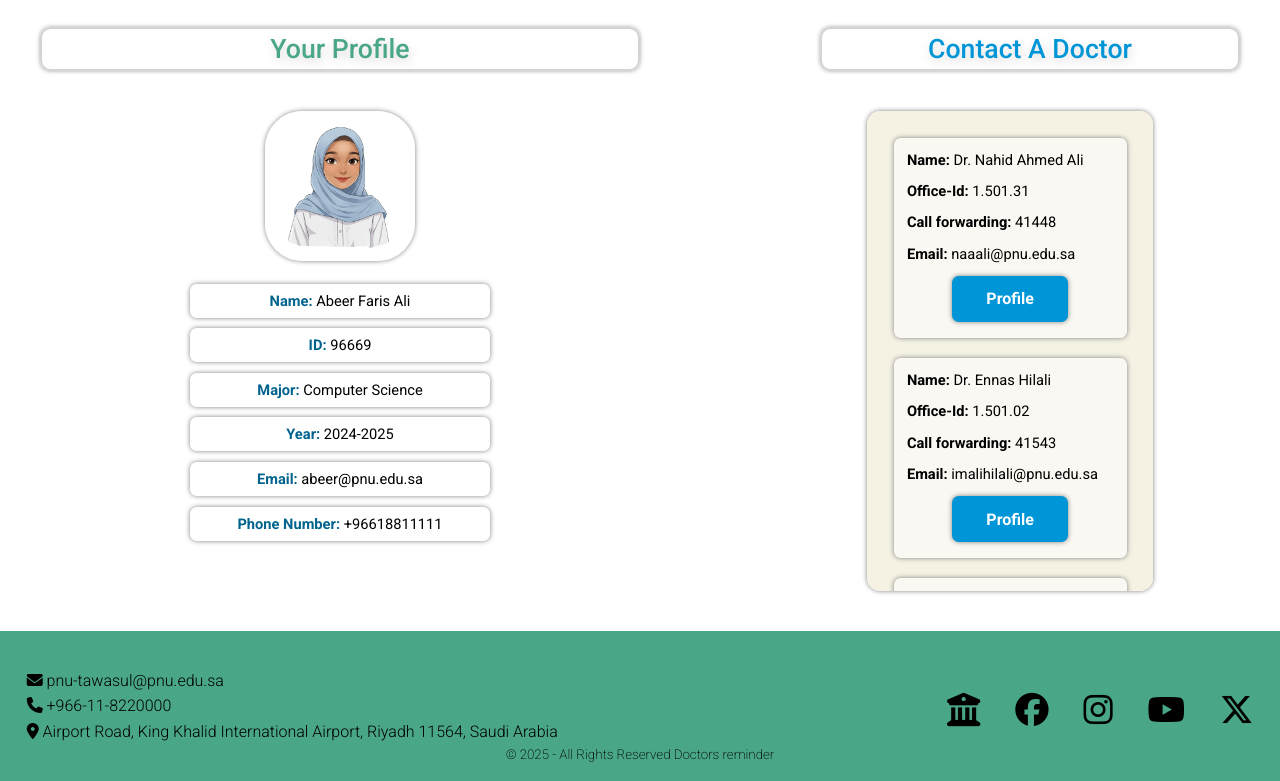
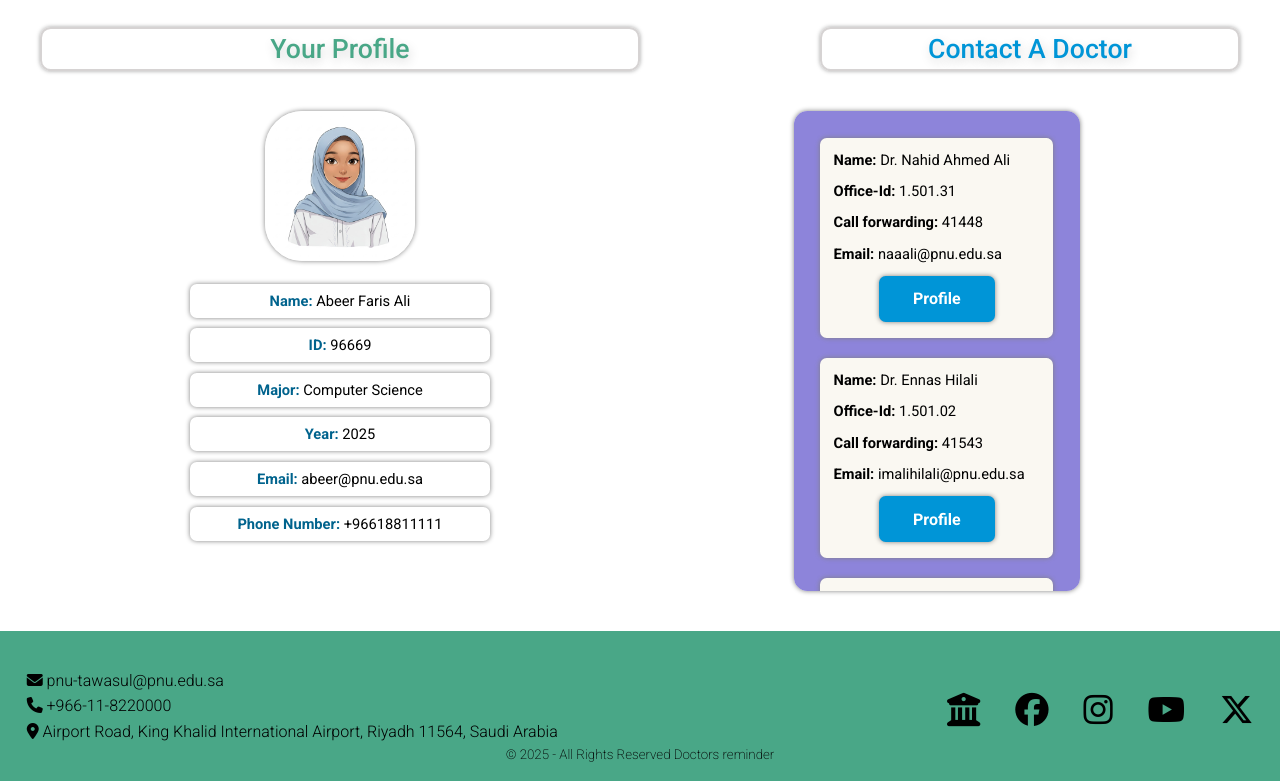
Before and after one commit to mohammedAbdulziz/Dr.Student-Site, a PHP site: page /Dashboards/studentpg.html in a window 1280 px wide. Shown: the part 107-888 px from the top of the page. Run offline with PHP 8.4, Linux system fonts and the light colour scheme; some libraries are stand-ins or nearby versions.

Commit message:
will start minor edits (for logo link, login page background, and doctors page

```diff
--- a/Dashboards/studentpg.html
+++ b/Dashboards/studentpg.html
@@ -67,7 +67,7 @@
             </p>
             <p class="student-detail">
                 <strong>Year: </strong>
-                <span id="student-year">2024-2025</span>
+                <span id="student-year">2025</span>
             </p>
             <p class="student-detail">
                 <strong>Email: </strong>
--- a/Dashboards/style/doctor-pg.css
+++ b/Dashboards/style/doctor-pg.css
@@ -114,7 +114,7 @@ main{
     width:100%;
 }
 .doctor-schedule .schedule-infos .schedule-info{
-    display: flex;
+    display: block;
     justify-content: space-between;
     padding:0.5rem 0;
     font-size: 1.2rem;
@@ -128,9 +128,11 @@ main{
     border-radius: 0.6rem;
     border:solid 0.1rem grey;
     box-shadow: 0 0 0.2rem rgb(175, 175, 175);
+    display: block;
+
 }
 .doctor-schedule .schedule-infos .schedule-info:last-of-type{
-    display: flex;
+    display: block;
     justify-content: center;
     margin-top: 1rem;
 
--- a/Dashboards/style/studentpg.css
+++ b/Dashboards/style/studentpg.css
@@ -104,9 +104,9 @@ main{
     padding:2rem;
     box-shadow: 0 0 5px grey;
     border-radius: 1rem;
-    background-color: #F5F2E4;
+    background-color: #8D84DA;
     height: 60vh;
-    margin-right: 6.5rem;
+    margin-right: 12rem;
 
 }
 .doctors-scroll::-webkit-scrollbar{
--- a/pages/Styles/styleLogin.css
+++ b/pages/Styles/styleLogin.css
@@ -129,7 +129,7 @@ main {
     position: relative;
     align-items: 50%;
     width: fit-content;
-    background-color: #8D84DA;
+    background-color: #fff;
     width: 100%;
     height: 100vh;
 
```
Also changed, not shown: 1 other file.
